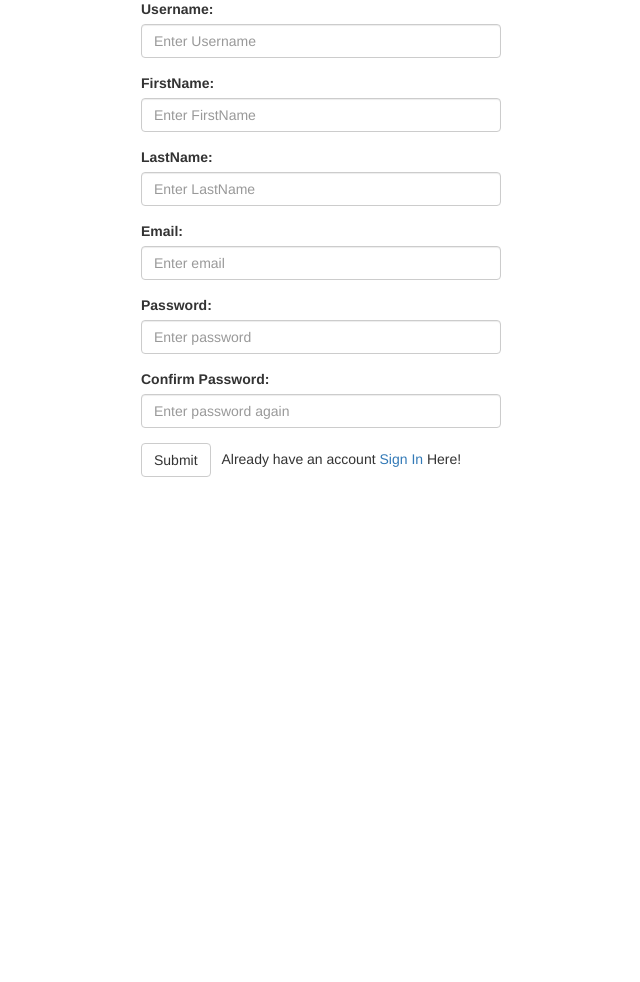
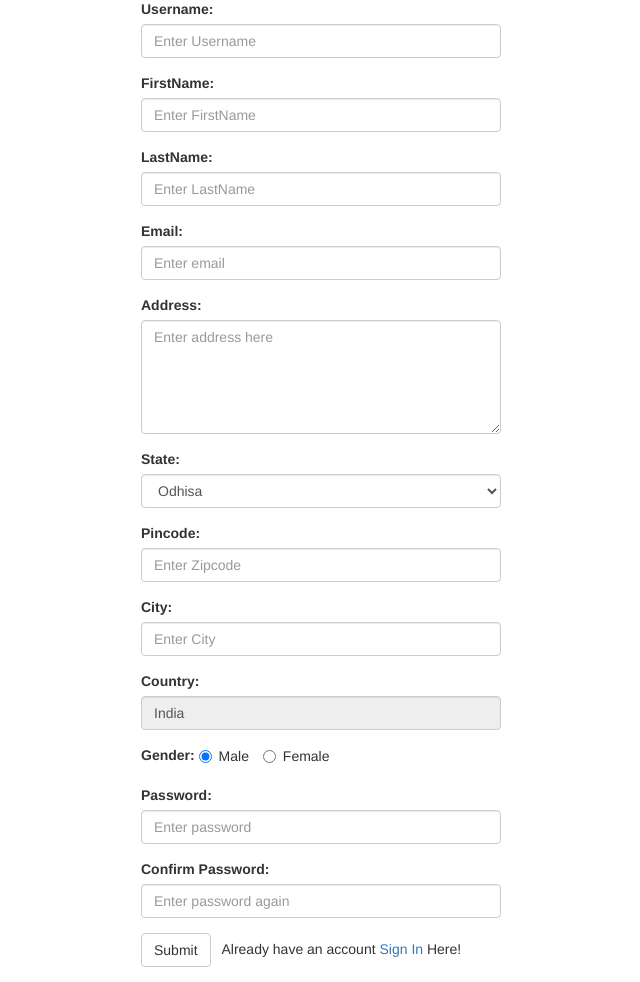
Before and after one commit to JAYRAJARORA/LoginSystem, a PHP site: page /views/register.view.php in a window 1280 px wide. Shown: the part 136-1118 px from the top of the page, without its empty margins (319-959 px from the left). Before the commit the page ends 613 px from the top, so only its background shows below. Run offline with PHP 8.4, Linux system fonts and the light colour scheme; some libraries are stand-ins or nearby versions.

Commit message:
jQery Implemented

```diff
--- a/app/twitterapi/callback.php
+++ b/app/twitterapi/callback.php
@@ -2,7 +2,7 @@
 session_start();
 // load the file to make connections to the twitteroauth library
 require __DIR__.'/../../vendor/autoload.php';
-if(!isset($_SESSION['user_id']) || empty($_SESSION['user_id'])) {
+if(!isset($_SESSION['user_id'])) {
 	header('Location:/../../views/login.view.php');
 }
 // library required
--- a/public/js/register.js
+++ b/public/js/register.js
@@ -1,28 +1,97 @@
-function formValidation(){
-	var username = document.forms["register"]["username"].value;
-	var firstname = document.forms["register"]["firstname"].value;
-	var lastname = document.forms["register"]["lastname"].value;
-	var email = document.forms["register"]["email"].value;
-	var password = document.forms["register"]["password"].value;
-	var password_check = document.forms["register"]["password_check"].value;
-	if(username=="") {
-		alert("Username cant be empty");
-		return false;
+// form validation using jquery
+$(document).ready(function(){
+$('#submit').click(function(){
+	var username = $('#username').val();
+	var error = 0;
+	var user_regex = /^[0-9a-zA-Z_]{3,}$/;
+	$('.error').hide();
+	if(username===''){
+		// document.write(username);
+		$('#username').after('<span class="error has-error"><label class="control-label">'+
+			'Please enter your username</span>');
+		error = 1;
+	} else if (!user_regex.test(username)){
+		$('#username').after('<span class="error has-error"><label class="control-label">' +
+			'Username must be bigger than 3 chars and contain only digits, letters and underscore</span>');
+		error = 1;
+		}
+	var firstname = $('#firstname').val();
+	var alphabet_regex = /^[A-Za-z]+$/;
+	if(firstname=='') {
+		$('#firstname').after('<span class="error has-error"><label class="control-label">'+
+			'Please enter your firstname</span>');
+			error = 1;
+		}else if(!alphabet_regex.test(firstname)) {
+		$('#firstname').after('<span class="error has-error"><label class="control-label">'+
+			'Firstname can have Letters only</span>');
+			error = 1;
+		}
+	var lastname = $('#lastname').val();
+	if(lastname=='') {
+		$('#lastname').after('<span class="error has-error"><label class="control-label">'+
+			'Please enter your lastname</span>');
+			error = 1;
+		}else if(!alphabet_regex.test(lastname)) {
+		$('#lastname').after('<span class="error has-error"><label class="control-label">'+
+			'Lastname can have Letters only</span>');
+			error = 1;
+		}
+	var email = $('#email').val();
+	if(email==''){
+		$('#email').after('<span class="error has-error"><label class="control-label">'+
+			'Please enter your email</span>');
+			error = 1;
 	}
-	if(firstname=="") {
-		alert("FirstName cant be empty");
-		return false;
+	var pincode = $('#zip').val();
+	var pincode_regex = /^[0-9]+$/;
+	if(pincode=='') {
+		$('#zip').after('<span class="error has-error"><label class="control-label">'+
+			'Please enter the pincode</span>');
+			error = 1;
+		} else if(!pincode_regex.test(pincode)){
+		$('#zip').after('<span class="error has-error"><label class="control-label">'+
+			'Pincode can have numbers only</span>');
+			error = 1;
 	}
-	if(lastname=="") {
-		alert("Lastname cant be empty");
-		return false;
+	var city = $('#city').val();
+	if(''===city){
+		$('#city').after('<span class="error has-error"><label class="control-label">'+
+			'Please enter the City </span>');
+			error = 1;
+	} else if(!alphabet_regex.test(city)){
+		$('#city').after('<span class="error has-error"><label class="control-label">'+
+			'City can have letters only</span>');
+			error = 1;
 	}
-	if(email=="") {
-		alert("Email cant be empty");
-		return false;
+	// validate password
+	var password = $('#password').val();
+	var password_regex = /^.*(?=.{8,})(?=.*[0-9])(?=.*[a-z])(?=.*[A-Z]).*$/;
+	if(''===password){
+		$('#password').after('<span class="error has-error"><label class="control-label">'+
+			'Please enter the Password </span>');
+			error = 1;
+	} else if(!password_regex.test(password)){
+		$('#password').after('<span class="error has-error"><label class="control-label">'+
+			'Password must be at least 8 characters and must contain '+
+			'at least one lower case letter, one upper case letter and one digit </span>');
+			error = 1;
 	}
-	if(password=="") {
-		alert("Password cant be empty");
-		return false;
+	// validate the again password
+	var password_check = $('#password_check').val();
+	if(''===password_check){
+		$('#password_check').after('<span class="error has-error"><label class="control-label">'+
+			'Please enter the Password Again</span>');
+			error = 1;
+	} else if(!password_regex.test(password_check)){
+		$('#password_check').after('<span class="error has-error"><label class="control-label">'+
+			'Password must be at least 8 characters and must contain '+
+			'at least one lower case letter, one upper case letter and one digit </span>');
+			error = 1;
+	}else if(password!=password_check){
+		$('#password_check').after('<span class="error has-error"><label class="control-label">'+
+		'The two password do not match </span>');
+			error = 1;
 	}
-}
+	if(error==1){return false;}
+});
+});
--- a/views/layouts/header.php
+++ b/views/layouts/header.php
@@ -3,6 +3,7 @@
 if (session_status() == PHP_SESSION_NONE) {
     session_start();
 }
+
 ?>
 
 <!DOCTYPE html>
--- a/views/register.view.php
+++ b/views/register.view.php
@@ -15,6 +15,7 @@ if (isset($_SESSION['errors']) && !empty($_SESSION['errors'])) {
 <html>
 <head>
     <title>Signup Page</title>
+    <script src="https://ajax.googleapis.com/ajax/libs/jquery/3.2.1/jquery.min.js"></script>
     <script type="text/javascript" src="/../public/js/register.js"></script>
 </head>
 <body>
@@ -23,7 +24,7 @@ if (isset($_SESSION['errors']) && !empty($_SESSION['errors'])) {
         <div class=" col-md-offset-4 col-md-4">
             <h2>Sign Up</h2>
             <form name="register" method="post" action="/../app/register.php"
-            onsubmit="return formValidation()">
+            onsubmit="return formValidation();">
                 <div class="form-group">
                     <label for="username">Username:</label>
                     <input type="text" class="form-control" id="username"
@@ -61,6 +62,7 @@ if (isset($_SESSION['errors']) && !empty($_SESSION['errors'])) {
                         <?php echo $errors['lastname']; ?></label></div>
                     <?php } ?>
                 </div>
+
                 <div class="form-group">
                     <label for="email">Email:</label>
                     <input type="email" class="form-control" id="email"
@@ -70,12 +72,56 @@ if (isset($_SESSION['errors']) && !empty($_SESSION['errors'])) {
                         if (isset($errors['email']) && !empty($errors['email'])) {
                         ?>
                         <div class="has-error"><label class="control-label">
-                        <?php echo $errors['email']; ?></label></div>
+                            <?php echo $errors['email']; ?></label>
+                        </div>
                         <?php } ?>
                 </div>
+
+                <div class="form-group">
+                    <label for="address">Address:</label>
+                    <textarea class="form-control" rows="5" id="address" name="address"
+                        placeholder="Enter address here"></textarea>
+                </div>
+
+                <div class="form-group">
+                    <label for="state">State:</label>
+                    <select class="form-control" id="state" name="state">
+                        <option>Odhisa</option>
+                        <option>Uttar Pradesh</option>
+                        <option>Punjab</option>
+                        <option>Rajasthan</option>
+                    </select>
+                </div>
+
+                <div class="form-group">
+                    <label for="zip">Pincode:</label>
+                    <input type="text" class="form-control" id="zip"
+                    placeholder="Enter Zipcode" name="zip" maxlength="6">
+                </div>
+
+                <div class="form-group">
+                    <label for="city">City:</label>
+                    <input type="text" class="form-control" id="city"
+                    placeholder="Enter City" name="city" maxlength="20">
+                </div>
+
+                <div class="form-group">
+                    <label for="Country">Country:</label>
+                    <input type="text" class="form-control" id="Country"
+                    value="India" name="country" disabled>
+                </div>
+
+                <div class="form-group">
+                    <label for="gender">Gender:</label>
+                    <label class="radio-inline" id="gender">
+                        <input type="radio" name="optradio" value="male" checked>Male</label>
+                    <label class="radio-inline">
+                        <input type="radio" name="optradio" value="female">Female</label>
+                </div>
+
                 <div class="form-group">
                     <label for="pwd">Password:</label>
-                    <input type="password" class="form-control" id="pwd"
+                    <input type="password" class="form-control" id="password"
                     placeholder="Enter password" name="password">
                     <?php
                     if (isset($errors['password']) && !empty($errors['password'])) {
@@ -84,9 +130,10 @@ if (isset($_SESSION['errors']) && !empty($_SESSION['errors'])) {
                         <?php echo $errors['password']; ?></label></div>
                     <?php } ?>
                 </div>
+
                 <div class="form-group">
                     <label for="pwd">Confirm Password:</label>
-                    <input type="password" class="form-control" id="pwd"
+                    <input type="password" class="form-control" id="password_check"
                     placeholder="Enter password again" name="password_check">
                     <?php
                     if (isset($errors['password_check']) && !empty($errors['password_check'])) {
@@ -97,7 +144,7 @@ if (isset($_SESSION['errors']) && !empty($_SESSION['errors'])) {
                 </div>
                 <!-- link for signin for already registered user -->
                 <div class="form-group form-inline">
-                    <button type="submit" class="btn btn-default" name="signup_button">Submit</button>
+                    <button type="submit" class="btn btn-default" name="signup_button" id="submit">Submit</button>
                     &nbsp; Already have an account<a href = "login.view.php">
                     Sign In</a> Here!
                 </div>
--- a/views/updateProfile.view.php
+++ b/views/updateProfile.view.php
@@ -5,7 +5,7 @@ require __DIR__ . '/layouts/header.php';
 
 require __DIR__.'/../app/dbConnection.php';
 // filling the edit profile fields with old fields
-if(isset($_SESSION['user_id'])&& !empty($_SESSION['user_id'])) {
+if (isset($_SESSION['user_id'])&& !empty($_SESSION['user_id'])) {
     $query = "SELECT firstname,lastname,email FROM users WHERE id='" . $_SESSION['user_id'] . "'
     LIMIT 1";
     $user = mysqli_query($db, $query);
@@ -33,7 +33,7 @@ if (isset($_SESSION['errors']) && !empty($_SESSION['errors'])) {
     <link rel="stylesheet" href="https://maxcdn.bootstrapcdn.com/bootstrap/3.3.7/css/bootstrap.min.css">
     <script src="https://ajax.googleapis.com/ajax/libs/jquery/3.2.1/jquery.min.js"></script>
     <script src="https://maxcdn.bootstrapcdn.com/bootstrap/3.3.7/js/bootstrap.min.js"></script>
-  <title></title>
+    <title>Update Profile</title>
 </head>
 <body>
 <div class="container">
```
Also changed, not shown: app/register.php (+13 -4 lines), app/twitterapi/getTweets.php (+7 -3 lines), app/updateProfile.php (+36 -23 lines), views/home.view.php (+28 -2 lines). Lines whose indentation alone changed are shown as unchanged.
